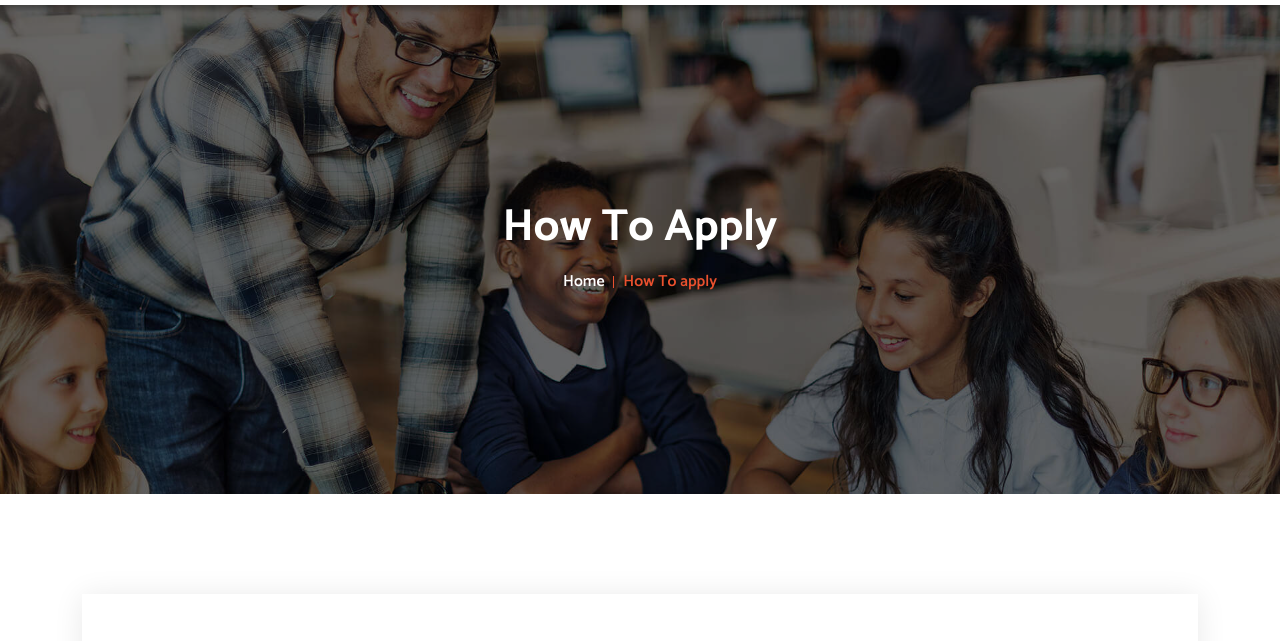
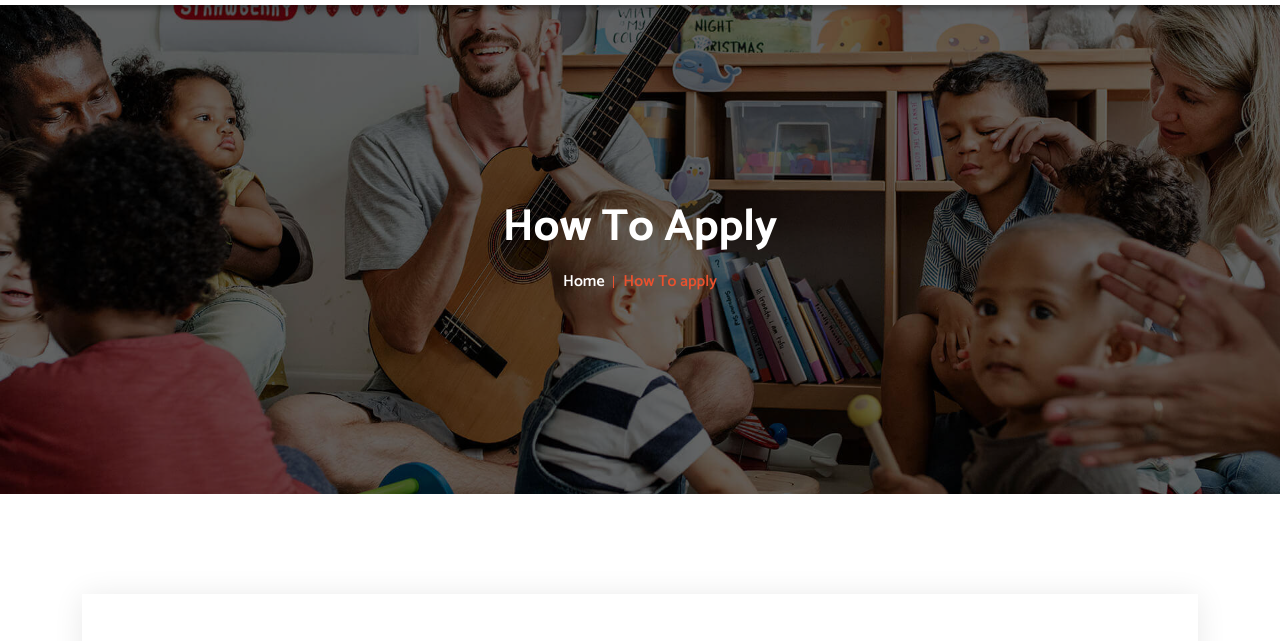
Before and after one commit to Dhanusreesawant/ketan_kidsschool, a website: page how-to-apply.html in a window 1280 px wide. Shown: the part 66-707 px from the top of the page. Drawn offline with nearby package versions, Linux system fonts and the light colour scheme; a web font is replaced by a local one.

Commit message:
Add new file

```diff
--- a/how-to-apply.html
+++ b/how-to-apply.html
@@ -213,7 +213,7 @@
     </div>
   </div>
 
- <section class="about-banner item-bg1">
+ <section class="about-banner item-bg3">
     <div class="container">
         <div class="about-content">
         <h2>How To Apply</h2>
```
